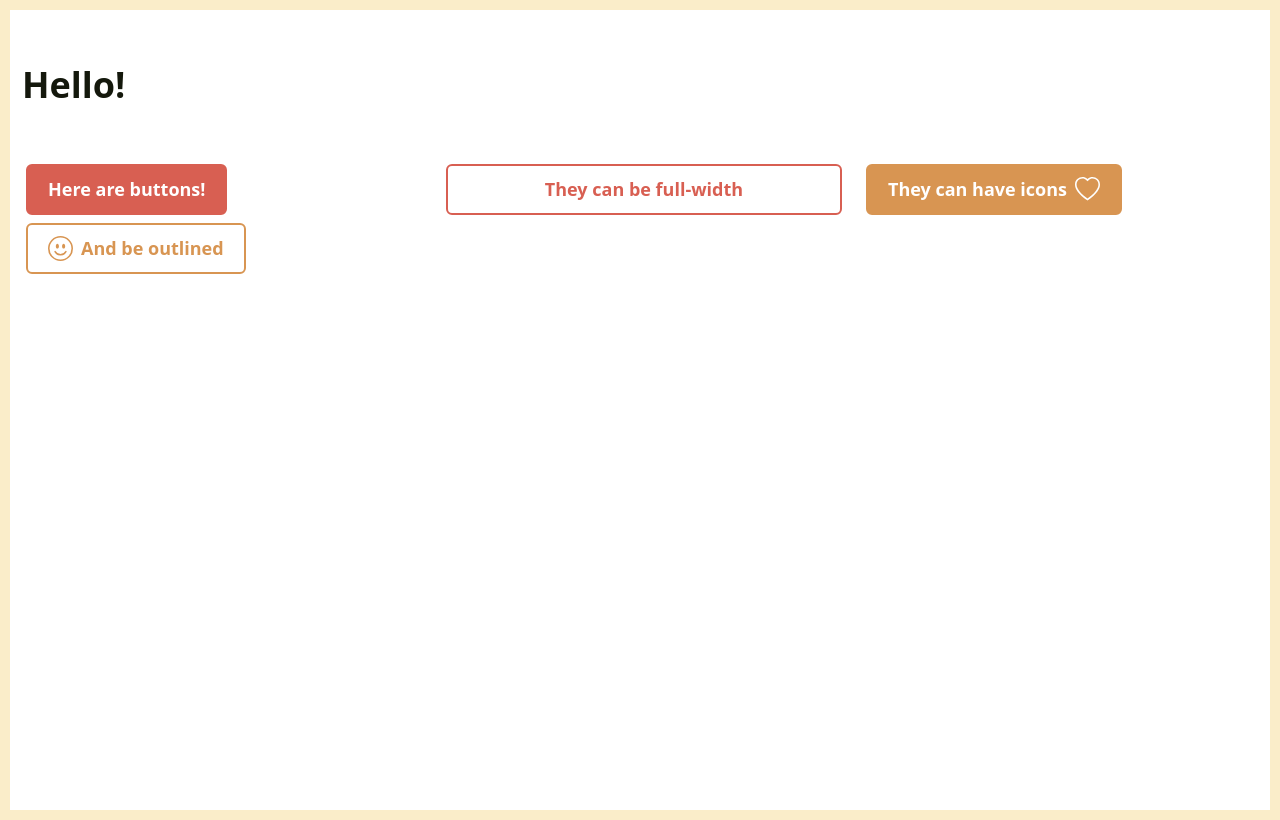
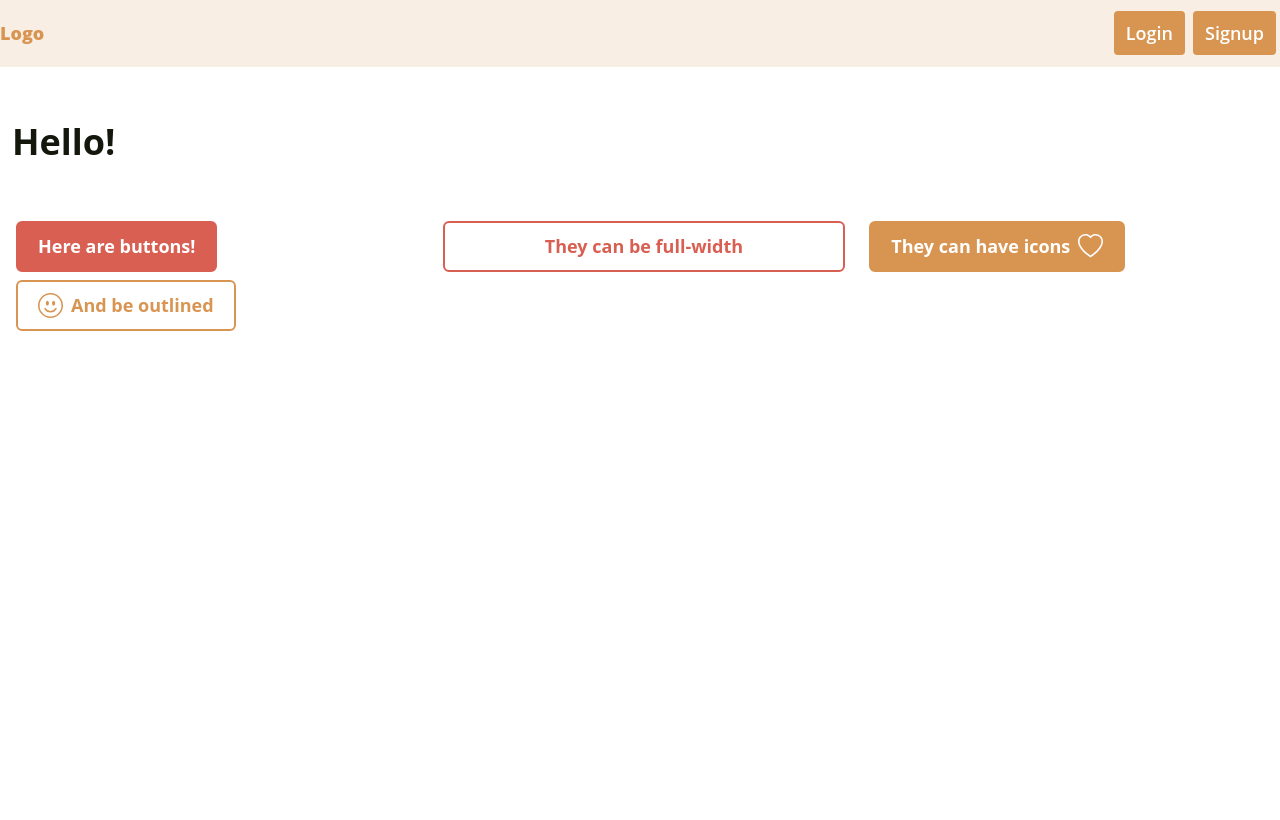
Before and after one commit to tetianakanafotska/memoreel-frontend, a React (Vite) app: page / in a window 1280 px wide. Built offline with nearby package versions, Linux system fonts and the light colour scheme; no server answers.

Commit message:
Very basic nav

```diff
--- a/src/App.jsx
+++ b/src/App.jsx
@@ -1,10 +1,13 @@
 import "@styles/App.sass";
+import { NavBar } from "@components";
 import { LandingPage, NotFound, Login, Signup, Dashboard } from "@pages";
 import { Routes, Route } from "react-router-dom";
 
 function App() {
   return (
     <div className="App">
+      <NavBar />
+
       <Routes>
         <Route path="/" element={<LandingPage />} />
 
--- /dev/null
+++ b/src/components/NavBar.jsx
@@ -0,0 +1,22 @@
+import React from 'react';
+import styles from './styles/NavBar.module.sass';
+import { NavLink } from 'react-router-dom';
+
+function NavBar() {
+	return (
+		<>
+			<nav className={styles.NavBar}>
+				<div>
+                    <NavLink to='/'>Logo</NavLink>
+                </div>
+
+				<div>
+					<NavLink to='/login' className={styles.navlink}>Login</NavLink>
+					<NavLink to='/signup' className={styles.navlink}>Signup</NavLink>
+				</div>
+			</nav>
+		</>
+	);
+}
+
+export default NavBar;
--- a/src/components/index.jsx
+++ b/src/components/index.jsx
@@ -1,7 +1,9 @@
 // Basics
 import Button from './Button'
+import NavBar from './NavBar'
 
 
 export {
-    Button
+    Button,
+    NavBar
 }
--- /dev/null
+++ b/src/components/styles/NavBar.module.sass
@@ -0,0 +1,18 @@
+@import '/src/styles/_variables.sass'
+
+.NavBar
+	width: 100%
+	background-color: lighten($color-2, 35%)
+	display: flex
+	padding: 20px 0
+	justify-content: space-between
+	align-items: center
+	a.navlink,
+	a.navlink:visited
+		background: $color-2
+		font-weight: 600
+		padding: 10px 12px
+		color: $white
+		margin-left: 4px
+		margin-right: 4px
+		border-radius: 4px
--- a/src/styles/App.sass
+++ b/src/styles/App.sass
@@ -12,9 +12,9 @@ body
 
 	// use that for media queries
 	// sm, md, lg, xl
-	border: 10px solid transparentize($color-1, 0.5) // remove this whenever you want
+	// border: 10px solid transparentize($color-1, 0.5) // remove this whenever you want
 	@include media-breakpoint-up(md)
-		border: 10px solid transparentize($color-3, 0.5) // remove this whenever you want
+		// border: 10px solid transparentize($color-3, 0.5) // remove this whenever you want
 
 a, a:visited
 	font-weight: 800
```
